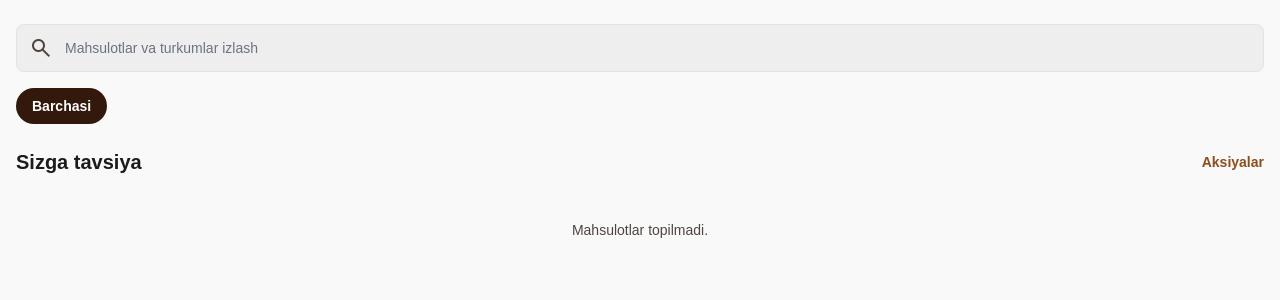
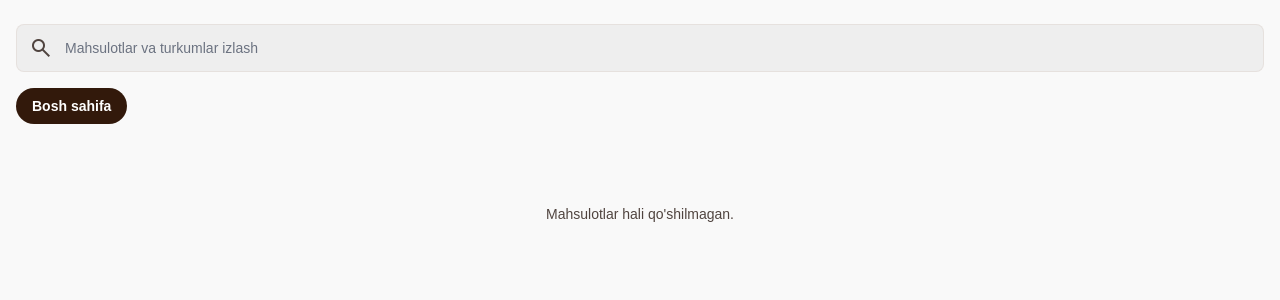
Before and after one commit to abdurokhmandevuz/aslnurafshon, a Django app: page /catalog/ in a window 1280 px wide. Shown: the part 56-356 px from the top of the page. Run offline with Django 5.2, Linux system fonts and the light colour scheme; data that the repository does not hold is empty; parts of the project's set-up code (start-up, migrations or seed data) failed here and were passed over; some libraries are stand-ins or nearby versions.

Commit message:
Organize homepage by promotional banners and categories

```diff
--- a/backend/templates/base.html
+++ b/backend/templates/base.html
@@ -165,13 +165,13 @@
     {% endif %}
 
     <!-- Katalog -->
-    {% if url_name == 'catalog' and request.GET.category or url_name == 'product_detail' %}
-    <button onclick="window.location.href='{% url 'catalog' %}?category={{ categories.0.id|default:'' }}'" class="flex flex-col items-center justify-center text-primary font-medium p-2 rounded-xl transition-all group">
+    {% if url_name == 'catalog' and request.GET.view == 'all' or url_name == 'product_detail' %}
+    <button onclick="window.location.href='{% url 'catalog' %}?view=all'" class="flex flex-col items-center justify-center text-primary font-medium p-2 rounded-xl transition-all group">
         <span class="material-symbols-outlined text-primary mb-0.5" data-icon="grid_view" style="font-variation-settings: 'FILL' 1;">grid_view</span>
         <span class="text-[10px] font-bold">{% trans "Katalog" %}</span>
     </button>
     {% else %}
-    <button onclick="window.location.href='{% url 'catalog' %}?category={{ categories.0.id|default:'' }}'" class="flex flex-col items-center justify-center text-on-surface-variant p-2 hover:bg-surface-variant/30 rounded-xl transition-all group">
+    <button onclick="window.location.href='{% url 'catalog' %}?view=all'" class="flex flex-col items-center justify-center text-on-surface-variant p-2 hover:bg-surface-variant/30 rounded-xl transition-all group">
         <span class="material-symbols-outlined group-hover:text-primary transition-colors mb-0.5" data-icon="grid_view">grid_view</span>
         <span class="text-[10px] group-hover:text-primary transition-colors">{% trans "Katalog" %}</span>
     </button>
--- a/backend/templates/katalog.html
+++ b/backend/templates/katalog.html
@@ -2,77 +2,91 @@
 {% load i18n %}
 {% block content %}
 <div class="pb-4">
-    <form method="GET" action="{% url 'catalog' %}" class="relative mb-4 flex h-12 items-center rounded-lg bg-surface-container border border-outline-variant/30">
+    <form method="GET" action="{% url 'catalog' %}" class="relative mb-4 flex h-12 items-center rounded-lg border border-outline-variant/30 bg-surface-container">
         {% if request.GET.category %}<input type="hidden" name="category" value="{{ request.GET.category }}">{% endif %}
         <span class="material-symbols-outlined ml-3 text-on-surface-variant">search</span>
         <input name="q" value="{{ request.GET.q|default:'' }}" class="h-full w-full border-0 bg-transparent px-3 text-sm focus:ring-0" placeholder="{% trans 'Mahsulotlar va turkumlar izlash' %}" type="search">
         {% if request.GET.q %}<a href="{% url 'catalog' %}" class="mr-3 material-symbols-outlined text-on-surface-variant">close</a>{% endif %}
     </form>
 
-    <nav class="-mx-margin-mobile mb-6 flex gap-2 overflow-x-auto px-margin-mobile no-scrollbar" aria-label="{% trans 'Kategoriyalar' %}">
-        <a href="{% url 'catalog' %}" class="shrink-0 rounded-full px-4 py-2 text-sm font-semibold {% if not request.GET.category %}bg-primary text-on-primary{% else %}bg-surface-container text-on-surface{% endif %}">{% trans "Barchasi" %}</a>
+    <nav class="-mx-margin-mobile mb-5 flex gap-2 overflow-x-auto px-margin-mobile no-scrollbar" aria-label="{% trans 'Kategoriyalar' %}">
+        <a href="{% url 'catalog' %}" class="shrink-0 rounded-full px-4 py-2 text-sm font-semibold {% if is_home %}bg-primary text-on-primary{% else %}bg-surface-container text-on-surface{% endif %}">{% trans "Bosh sahifa" %}</a>
         {% for cat in categories %}
         <a href="{% url 'catalog' %}?category={{ cat.id }}" class="shrink-0 rounded-full px-4 py-2 text-sm font-semibold {% if request.GET.category == cat.id|stringformat:'s' %}bg-primary text-on-primary{% else %}bg-surface-container text-on-surface{% endif %}">{{ cat.name }}</a>
         {% endfor %}
     </nav>
 
-    {% if daily_deal and not request.GET.category and not request.GET.q %}
-    <section class="mb-7" aria-labelledby="daily-title">
+    {% if is_home %}
+    <section class="mb-7" aria-label="{% trans 'Aksiyalar' %}">
+        <div class="-mx-margin-mobile flex gap-3 overflow-x-auto px-margin-mobile no-scrollbar">
+            {% if daily_deal %}
+            <article class="relative flex min-h-40 w-[88%] shrink-0 overflow-hidden rounded-xl bg-secondary-container p-4 text-on-secondary-container">
+                <div class="flex min-w-0 flex-1 flex-col justify-between pr-2">
+                    <div>
+                        <p class="text-xs font-bold uppercase">{% trans "Kunlik aksiya" %}</p>
+                        <h2 class="mt-1 line-clamp-2 text-lg font-bold">{{ daily_deal.variant.product.name }}</h2>
+                        <p class="mt-1 text-sm">{{ daily_deal.variant.label }}</p>
+                        <p class="mt-2 text-sm"><span class="line-through opacity-70">{{ daily_deal.variant.price }} UZS</span> <b>{{ daily_deal.deal_price }} UZS</b></p>
+                    </div>
+                    <div class="flex items-center gap-2">
+                        <span id="daily-timer" data-expires-at="{{ daily_deal_expires_at|date:'c' }}" class="rounded-md bg-surface-container-lowest/70 px-2 py-1 text-xs font-bold">24:00:00</span>
+                        <button onclick="addToCart('{{ daily_deal.variant.id }}', 1)" class="rounded-lg bg-primary px-3 py-2 text-sm font-bold text-on-primary">{% trans "Savatga" %}</button>
+                    </div>
+                </div>
+                <a href="{% url 'product_detail' daily_deal.variant.product.id %}" class="flex w-32 shrink-0 items-center justify-center rounded-lg bg-surface-container-lowest p-2">
+                    {% if daily_deal.variant.product.image %}<img src="{{ daily_deal.variant.product.image.url }}" alt="{{ daily_deal.variant.product.name }}" class="h-full w-full object-contain">{% else %}<span class="material-symbols-outlined text-4xl text-outline">image</span>{% endif %}
+                </a>
+            </article>
+            {% endif %}
+            {% for bundle in featured_bundles %}
+            <article class="relative flex min-h-40 w-[88%] shrink-0 overflow-hidden rounded-xl bg-tertiary-fixed p-4 text-on-tertiary-fixed">
+                <div class="flex min-w-0 flex-1 flex-col justify-between pr-2">
+                    <div>
+                        <p class="text-xs font-bold uppercase">{% trans "Combo taklif" %}{% if bundle.discount_percent %} -{{ bundle.discount_percent }}%{% endif %}</p>
+                        <h2 class="mt-1 line-clamp-2 text-lg font-bold">{{ bundle.name }}</h2>
+                        <p class="mt-2 text-base font-bold">{{ bundle.price }} UZS</p>
+                    </div>
+                    <button onclick="addBundleToCart('{{ bundle.id }}')" class="w-fit rounded-lg bg-primary px-3 py-2 text-sm font-bold text-on-primary">{% trans "Olish" %}</button>
+                </div>
+                <a href="{% url 'bundle_detail' bundle.id %}" class="flex w-32 shrink-0 items-center justify-center rounded-lg bg-surface-container-lowest p-2">
+                    {% if bundle.image %}<img src="{{ bundle.image.url }}" alt="{{ bundle.name }}" loading="lazy" class="h-full w-full object-contain">{% endif %}
+                </a>
+            </article>
+            {% endfor %}
+        </div>
+    </section>
+
+    {% for section in home_sections %}
+    <section class="mb-7" aria-labelledby="category-{{ section.category.id }}">
         <div class="mb-3 flex items-center justify-between">
             <div>
-                <p class="text-xs font-bold uppercase text-error">{% trans "Faqat bugun" %}</p>
-                <h2 id="daily-title" class="text-xl font-bold text-on-surface">{% trans "Kunlik aksiya" %}</h2>
+                <h2 id="category-{{ section.category.id }}" class="text-xl font-bold text-on-surface">{{ section.category.name }}</h2>
+                <p class="text-xs text-on-surface-variant">{{ section.category.product_count }} {% trans "ta mahsulot" %}</p>
             </div>
-            <div id="daily-timer" data-expires-at="{{ daily_deal_expires_at|date:'c' }}" class="rounded-lg bg-error-container px-3 py-2 text-xs font-bold text-on-error-container">24:00:00</div>
+            <a href="{% url 'catalog' %}?category={{ section.category.id }}" class="text-sm font-bold text-secondary">{% trans "Barchasini ko'rish" %}</a>
         </div>
-        <article class="relative overflow-hidden rounded-xl bg-secondary-container p-4 text-on-secondary-container">
-            <span class="absolute right-3 top-3 rounded-full bg-error px-3 py-1 text-xs font-bold text-on-error">-{{ daily_deal.discount_percent }}%</span>
-            <div class="flex items-center gap-4">
-                <a href="{% url 'product_detail' daily_deal.variant.product.id %}" class="flex h-32 w-32 shrink-0 items-center justify-center rounded-lg bg-surface-container-lowest p-2">
-                    {% if daily_deal.variant.product.image %}<img src="{{ daily_deal.variant.product.image.url }}" alt="{{ daily_deal.variant.product.name }}" class="h-full w-full object-contain">{% else %}<span class="material-symbols-outlined text-4xl text-outline">image</span>{% endif %}
-                </a>
-                <div class="min-w-0 pr-8">
-                    <a href="{% url 'product_detail' daily_deal.variant.product.id %}" class="block text-base font-bold leading-tight">{{ daily_deal.variant.product.name }}</a>
-                    <p class="mt-1 text-sm opacity-80">{{ daily_deal.variant.label }}</p>
-                    <p class="mt-3 text-sm"><span class="line-through opacity-70">{{ daily_deal.variant.price }} UZS</span><br><b class="text-lg">{{ daily_deal.deal_price }} UZS</b></p>
-                    <button onclick="addToCart('{{ daily_deal.variant.id }}', 1)" class="mt-3 inline-flex items-center gap-1 rounded-lg bg-primary px-3 py-2 text-sm font-bold text-on-primary"><span class="material-symbols-outlined text-[18px]">add_shopping_cart</span>{% trans "Savatga" %}</button>
-                </div>
-            </div>
-        </article>
-    </section>
-    {% endif %}
-
-    {% if featured_bundles and not request.GET.category and not request.GET.q %}
-    <section class="mb-7" aria-labelledby="bundle-title">
-        <div class="mb-3 flex items-end justify-between">
-            <div>
-                <h2 id="bundle-title" class="text-xl font-bold text-on-surface">{% trans "Combo to'plamlar" %}</h2>
-                <p class="text-xs text-on-surface-variant">{% trans "Bir nechta mahsulot foydali narxda" %}</p>
-            </div>
-            <a href="{% url 'catalog' %}?category=toplamlar" class="text-sm font-bold text-secondary">{% trans "Barchasi" %}</a>
-        </div>
-        <div class="-mx-margin-mobile flex gap-3 overflow-x-auto px-margin-mobile pb-1 no-scrollbar">
-            {% for bundle in featured_bundles %}
-            <article class="w-44 shrink-0 overflow-hidden rounded-xl border border-outline-variant/30 bg-surface-container-lowest">
-                <a href="{% url 'bundle_detail' bundle.id %}" class="block h-32 bg-surface-container-low p-2">
-                    {% if bundle.image %}<img src="{{ bundle.image.url }}" alt="{{ bundle.name }}" loading="lazy" class="h-full w-full object-contain">{% endif %}
-                </a>
-                <div class="p-3">
-                    {% if bundle.discount_percent %}<p class="text-xs font-bold text-error">-{{ bundle.discount_percent }}%</p>{% endif %}
-                    <a href="{% url 'bundle_detail' bundle.id %}" class="mt-1 block min-h-10 text-sm font-bold leading-tight">{{ bundle.name }}</a>
-                    <p class="mt-2 font-bold text-primary">{{ bundle.price }} UZS</p>
-                    <button onclick="addBundleToCart('{{ bundle.id }}')" class="mt-3 w-full rounded-lg border border-primary py-2 text-sm font-bold text-primary">{% trans "Olish" %}</button>
+        <div class="-mx-margin-mobile flex gap-3 overflow-x-auto px-margin-mobile no-scrollbar">
+            {% for product in section.products %}
+            <article class="relative w-36 shrink-0 overflow-hidden rounded-xl border border-outline-variant/30 bg-surface-container-lowest">
+                {% if product.display_discount %}<span class="absolute left-2 top-2 z-10 rounded-md bg-error px-1.5 py-1 text-[10px] font-bold text-on-error">-{{ product.display_discount }}%</span>{% endif %}
+                <a href="{% url 'product_detail' product.id %}" class="block aspect-square bg-surface-container-low p-2">{% if product.image %}<img src="{{ product.image.url }}" alt="{{ product.name }}" loading="lazy" class="h-full w-full object-contain">{% else %}<span class="material-symbols-outlined flex h-full items-center justify-center text-outline">image</span>{% endif %}</a>
+                <div class="p-2.5">
+                    <a href="{% url 'product_detail' product.id %}" class="block min-h-10 text-xs font-bold leading-tight">{{ product.name }}</a>
+                    <p class="mt-2 text-sm font-bold text-primary">{{ product.display_price }} UZS</p>
+                    {% if product.quick_variant %}<button onclick="addToCart('{{ product.quick_variant.id }}', 1)" class="mt-2 w-full rounded-lg bg-primary py-2 text-xs font-bold text-on-primary">{% trans "Savatga" %}</button>{% endif %}
                 </div>
             </article>
             {% endfor %}
         </div>
     </section>
-    {% endif %}
-
-    <section aria-labelledby="products-title">
+    {% empty %}
+    <p class="py-8 text-center text-sm text-on-surface-variant">{% trans "Mahsulotlar hali qo'shilmagan." %}</p>
+    {% endfor %}
+    {% else %}
+    <section aria-labelledby="catalog-title">
         <div class="mb-3 flex items-center justify-between">
-            <h2 id="products-title" class="text-xl font-bold text-on-surface">{% if is_bundle_category %}{% trans "Barcha combo to'plamlar" %}{% else %}{% trans "Sizga tavsiya" %}{% endif %}</h2>
-            {% if not is_bundle_category %}<a href="{% url 'promotions' %}" class="text-sm font-bold text-secondary">{% trans "Aksiyalar" %}</a>{% endif %}
+            <h1 id="catalog-title" class="text-xl font-bold text-on-surface">{% if is_bundle_category %}{% trans "Combo to'plamlar" %}{% elif request.GET.q %}{% trans "Qidiruv natijalari" %}{% else %}{% trans "Katalog" %}{% endif %}</h1>
+            <a href="{% url 'catalog' %}" class="text-sm font-bold text-secondary">{% trans "Bosh sahifa" %}</a>
         </div>
         <div class="grid grid-cols-2 gap-3 md:grid-cols-3 lg:grid-cols-4">
             {% if is_bundle_category %}
@@ -86,19 +100,14 @@
                 {% for product in products %}
                 <article class="relative overflow-hidden rounded-xl border border-outline-variant/30 bg-surface-container-lowest">
                     {% if product.display_discount %}<span class="absolute left-2 top-2 z-10 rounded-md bg-error px-2 py-1 text-xs font-bold text-on-error">-{{ product.display_discount }}%</span>{% endif %}
-                    <button onclick="toggleFavorite(this, '{{ product.id }}')" aria-label="{% trans 'Sevimliga qoshish' %}" class="absolute right-2 top-2 z-10 flex h-8 w-8 items-center justify-center rounded-full bg-surface-container-lowest text-on-surface-variant shadow-sm"><span class="material-symbols-outlined text-[18px]" style="font-variation-settings: 'FILL' {% if product.id in favorite_product_ids %}1{% else %}0{% endif %};">favorite</span></button>
                     <a href="{% url 'product_detail' product.id %}" class="block aspect-square bg-surface-container-low p-2">{% if product.image %}<img src="{{ product.image.url }}" alt="{{ product.name }}" loading="lazy" class="h-full w-full object-contain">{% else %}<span class="material-symbols-outlined flex h-full items-center justify-center text-outline">image</span>{% endif %}</a>
-                    <div class="p-3">
-                        <a href="{% url 'product_detail' product.id %}" class="block min-h-10 text-sm font-bold leading-tight">{{ product.name }}</a>
-                        {% if product.display_discount %}<p class="mt-2 text-xs text-on-surface-variant line-through">{{ product.min_price_val }} UZS</p>{% endif %}
-                        <p class="mt-1 font-bold text-primary">{{ product.display_price }} UZS</p>
-                        {% if product.quick_variant %}<button onclick="addToCart('{{ product.quick_variant.id }}', 1)" class="mt-3 w-full rounded-lg bg-primary py-2 text-sm font-bold text-on-primary">{% trans "Savatga" %}</button>{% else %}<span class="mt-3 block text-xs text-error">{% trans "Mavjud emas" %}</span>{% endif %}
-                    </div>
+                    <div class="p-3"><a href="{% url 'product_detail' product.id %}" class="block min-h-10 text-sm font-bold leading-tight">{{ product.name }}</a><p class="mt-2 font-bold text-primary">{{ product.display_price }} UZS</p>{% if product.quick_variant %}<button onclick="addToCart('{{ product.quick_variant.id }}', 1)" class="mt-3 w-full rounded-lg bg-primary py-2 text-sm font-bold text-on-primary">{% trans "Savatga" %}</button>{% endif %}</div>
                 </article>
                 {% empty %}<p class="col-span-full py-8 text-center text-sm text-on-surface-variant">{% trans "Mahsulotlar topilmadi." %}</p>{% endfor %}
             {% endif %}
         </div>
     </section>
+    {% endif %}
 </div>
 {% endblock %}
 {% block extra_js %}
@@ -115,12 +124,5 @@ function updateDailyTimer() {
 }
 updateDailyTimer();
 setInterval(updateDailyTimer, 1000);
-
-async function toggleFavorite(button, productId) {
-    const response = await fetch(`/product/${productId}/favorite/`, {method: 'POST', headers: {'X-CSRFToken': '{{ csrf_token }}'}});
-    if (!response.ok) return;
-    const data = await response.json();
-    button.querySelector('span').style.fontVariationSettings = data.is_favorite ? "'FILL' 1" : "'FILL' 0";
-}
 </script>
 {% endblock %}
```
Also changed, not shown: backend/apps/catalog/views_ssr.py (+33 -11 lines).
